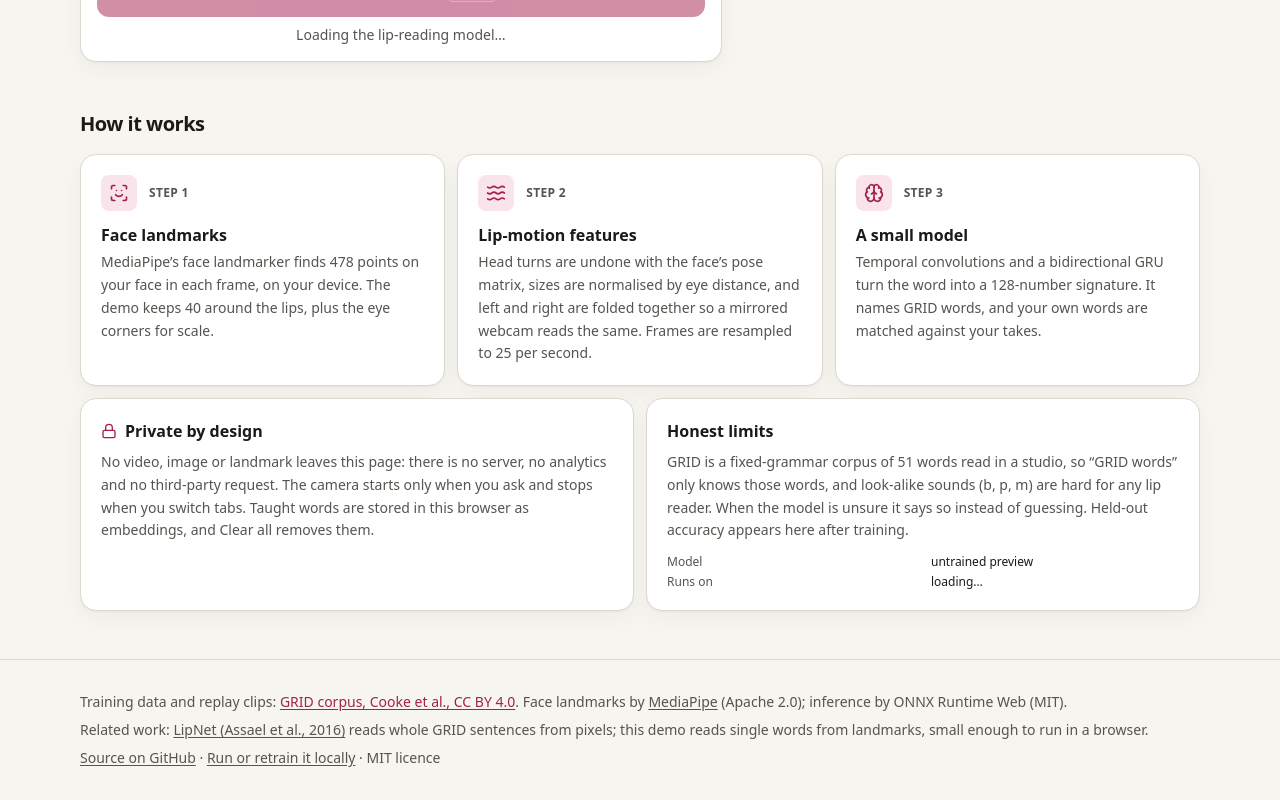
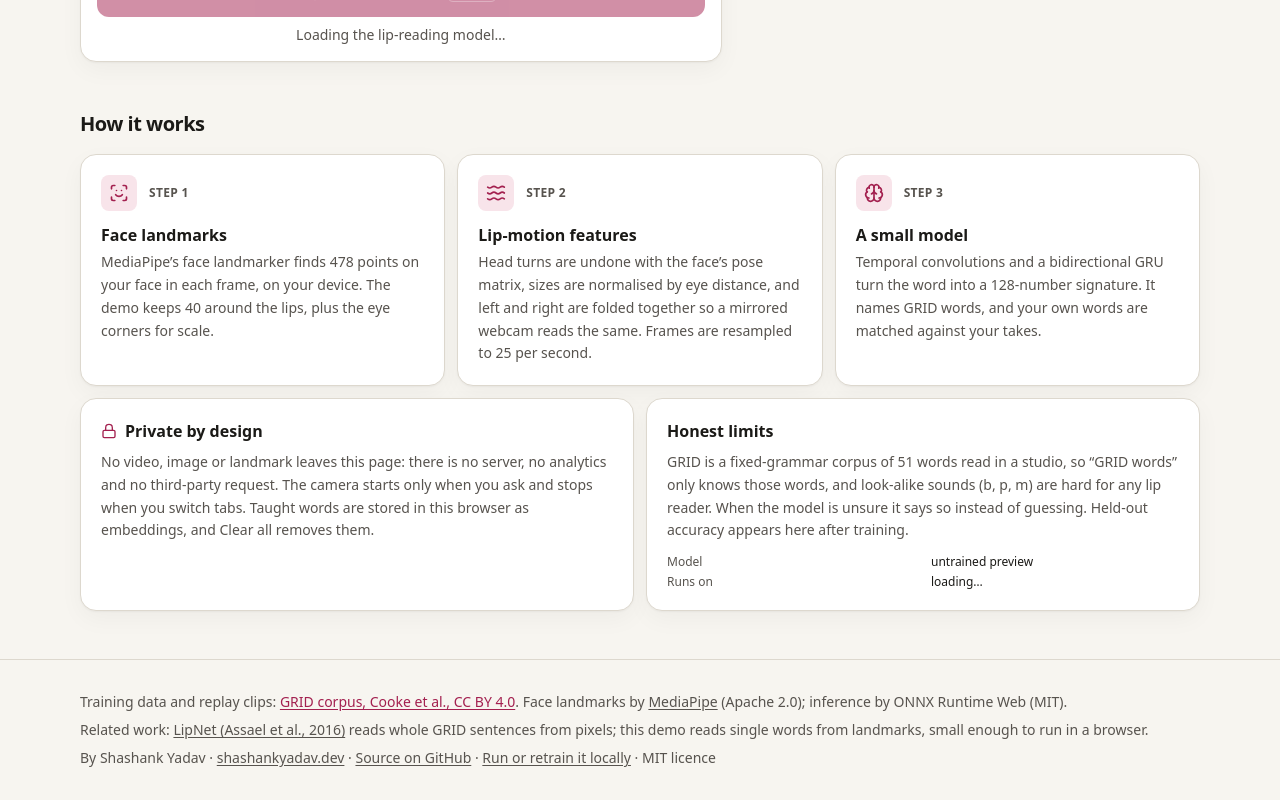
Before and after one commit to shashank11yadav/SilentSpeak, a React (Vite) app in the folder web/: page / in a window 1280 px wide. Shown: the part 1100-1900 px from the top of the page. Built offline with nearby package versions, Linux system fonts and the light colour scheme.

Commit message:
Link the write-up on shashankyadav.dev

```diff
--- a/web/src/components/InfoSections.tsx
+++ b/web/src/components/InfoSections.tsx
@@ -1,6 +1,13 @@
 import { Lock, ScanFace, Waves, Brain } from 'lucide-react';
 import type { ModelMeta } from '../ml/meta';
-import { GRID_URL, LIPNET_URL, MEDIAPIPE_URL, REPO_URL, RUN_LOCALLY_URL } from '../links';
+import {
+  GRID_URL,
+  LIPNET_URL,
+  MEDIAPIPE_URL,
+  PORTFOLIO_URL,
+  REPO_URL,
+  RUN_LOCALLY_URL,
+} from '../links';
 
 const STEPS = [
   {
@@ -106,6 +113,11 @@ export function SiteFooter({ gridCredit }: { gridCredit: boolean }) {
           enough to run in a browser.
         </p>
         <p>
+          By Shashank Yadav ·{' '}
+          <a href={PORTFOLIO_URL} className="underline underline-offset-2">
+            shashankyadav.dev
+          </a>{' '}
+          ·{' '}
           <a href={REPO_URL} className="underline underline-offset-2">
             Source on GitHub
           </a>{' '}
--- a/web/src/links.ts
+++ b/web/src/links.ts
@@ -1,4 +1,5 @@
 export const REPO_URL = 'https://github.com/shashank11yadav/SilentSpeak';
+export const PORTFOLIO_URL = 'https://www.shashankyadav.dev/work/silentspeak';
 export const RUN_LOCALLY_URL = `${REPO_URL}#run-it-locally`;
 export const GRID_URL = 'https://doi.org/10.5281/zenodo.3625687';
 export const LIPNET_URL = 'https://arxiv.org/abs/1611.01599';
```
Also changed, not shown: 1 other file (tests, documents, lock files or other folders).
